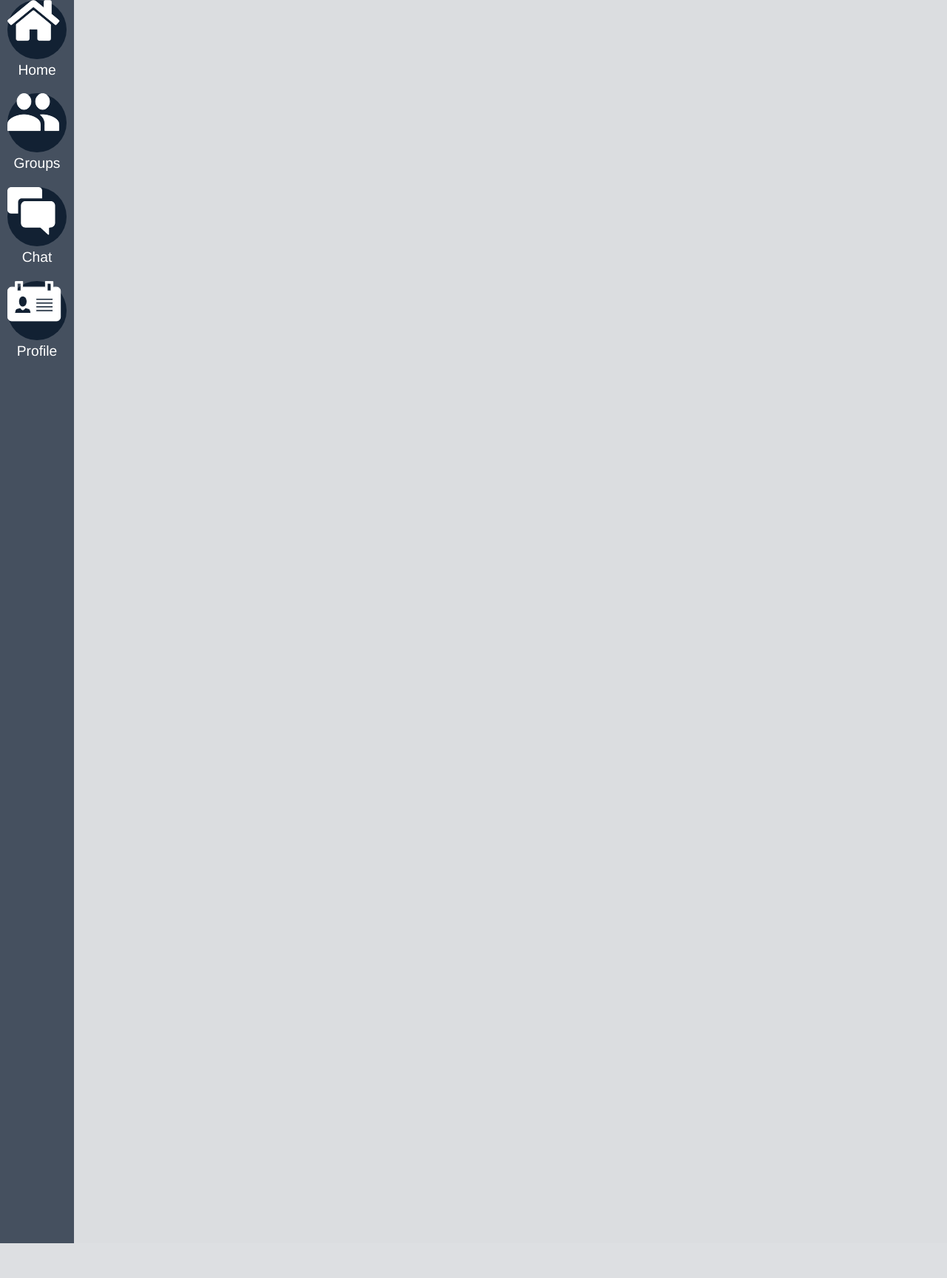
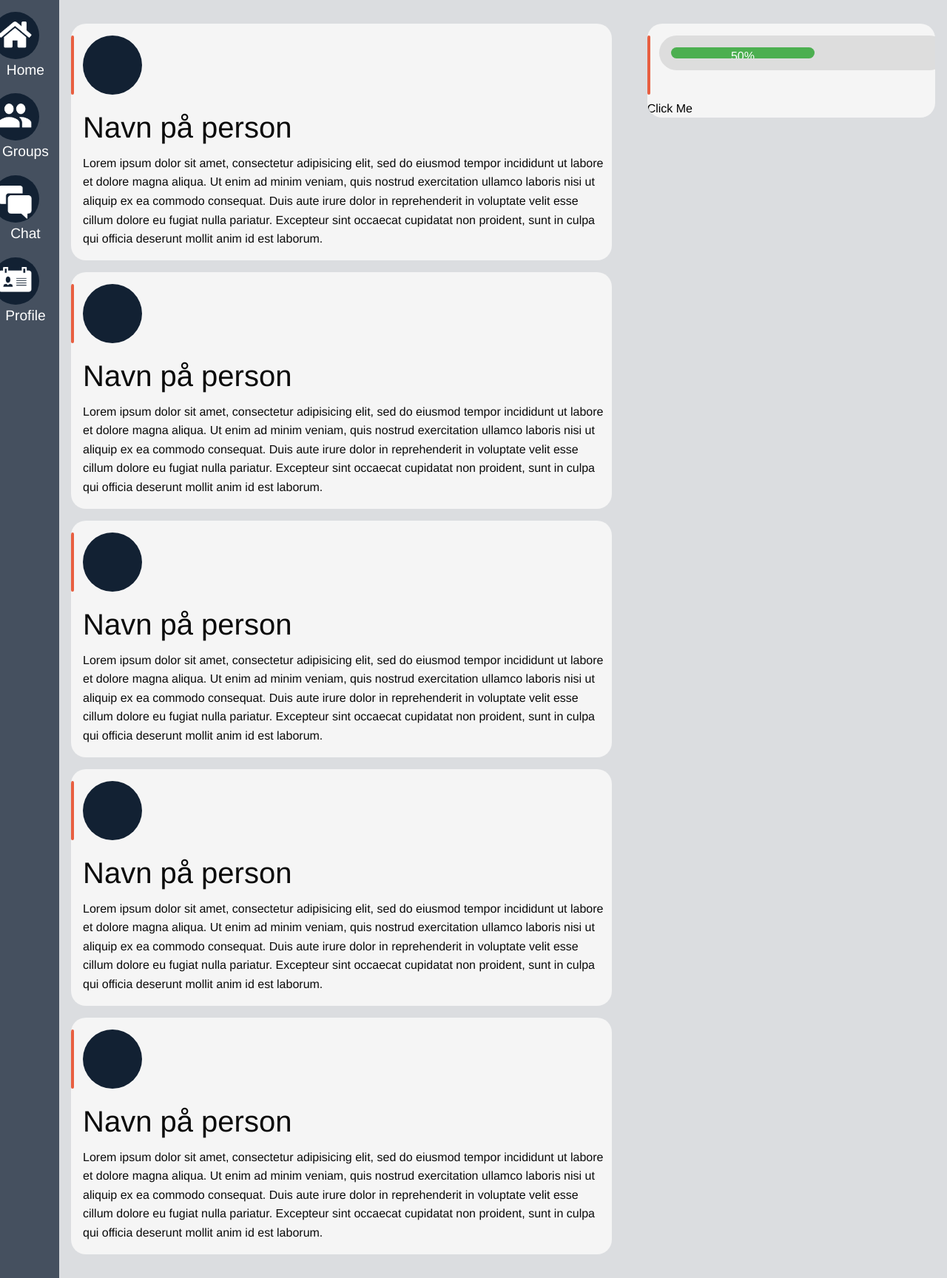
Before and after one commit to Spooph1/Squadt, a PHP site: the page made by Hjemmeside/Semester template.html in a window 1280 px wide. Shown: the part 47-1775 px from the top of the page at 74% size. Before the commit the page ends 1728 px from the top, so only its background shows below. Run offline with PHP 8.4, Linux system fonts and the light colour scheme.

Commit message:
Næsten merge

```diff
--- a/Hjemmeside/Semester template.html
+++ b/Hjemmeside/Semester template.html
@@ -1,12 +1,11 @@
 <!doctype html>
 <html>
 <head>
-<meta charset="utf-8">
-<title>Semesterprojekt template</title>
-<link rel="stylesheet" href="Foundation/assets/css/app.css">
-<link rel="stylesheet" href="css/index.css">
-
-
+	<meta charset="utf-8">
+	<meta name="viewport" content="width=device-width, initial-scale=1.0">
+	<title>Semesterprojekt template</title>
+	<link rel="stylesheet" href="Foundation/assets/css/app.css">
+	<link rel="stylesheet" href="css/index.css">
 </head>
 
 <body>
@@ -19,20 +18,18 @@
 			</div>
 			<div class="top-bar-right"> <!-- Right top bar container -->
 				<ul class="menu"> <!-- Unordered list to store multiple elements -->
-					<li><input type="search" placeholder="Search" id="searchbox" style="width: 555px;"></li> <!-- Search field -->
+					<li><input type="search" placeholder="Search" id="searchbox"></li> <!-- Search field -->
 					<li><img src="img/SettingsIcon.png" class="menuicons"></li> <!-- Settings icon -->
 					<li><img src="img/LogOutIcon.png" class="menuicons"></li> <!-- LogOut icon -->
-
 				</ul>
 			</div>
 		</div>
-	</header>
-	<header> <!-- Side bar -->
-		<div class="side-bar"> <!-- Full side bar container -->
+		 <!-- Side bar -->
+		<div class="side-bar text-center"> <!-- Full side bar container -->
 			<ul class="side-nav" style="list-style-type: none;"> <!-- Unordered list to keep navigational elements -->
 				<li>
 					<div id="homeicon" class="sidebaricon"> <!-- Home icon container -->
-						<img src="img/Homeicon.png" class="iconpics"> <!-- Home icon -->
+						<img src="img/Homeicon.png" > <!-- Home icon -->
 					</div>
 					<div id="hometext"> <!-- Home text container -->
 						<p class="icontext">Home</p> <!-- Home text -->
@@ -40,7 +37,7 @@
 				</li>
 				<li>
 				<div id="groupicon" class="sidebaricon"> <!-- Group icon container -->
-						<img src="img/Groupsicon.png" class="iconpics"> <!-- Group icon -->
+						<img src="img/Groupsicon.png" > <!-- Group icon -->
 					</div>
 					<div id="grouptext"> <!-- Group text container -->
 						<p class="icontext">Groups</p> <!-- Group icon -->
@@ -48,17 +45,15 @@
 				</li>
 				<li>
 				<div id="chaticon" class="sidebaricon"> <!-- Chat icon container -->
-						<img src="img/Chaticon.png" class="iconpics"> <!--  Chat icon -->
+						<img src="img/Chaticon.png"> <!--  Chat icon -->
 					</div>
 					<div id="chattext"> <!-- Chat text container -->
 						<p class="icontext">Chat</p> <!-- Chat text -->
 					</div>
-
-
 				</li>
 				<li>
 					<div id="profileicon" class="sidebaricon"> <!-- profile icon container -->
-						<img src="img/Profileicon.png" class="iconpics"> <!-- Profile icon -->
+						<img src="img/Profileicon.png"> <!-- Profile icon -->
 					</div>
 					<div id="profiletext"> <!-- Profile text container -->
 						<p class="icontext">Profile</p> <!-- Profile text -->
@@ -67,8 +62,74 @@
 			</ul>
 		</div>
 	</header>
+	<main>
+		<!-- ////////// kolonne 1 ///////// -->
+		<div class="column-1">
+			<div class="content">
+				<div class="billede"></div>
+				<h2>Navn på person</h2>
+				<p>Lorem ipsum dolor sit amet, consectetur adipisicing elit, sed do eiusmod tempor incididunt ut labore et dolore magna aliqua. Ut enim ad minim veniam, quis nostrud exercitation ullamco laboris nisi ut aliquip ex ea commodo consequat. Duis aute irure dolor in reprehenderit in voluptate velit esse cillum dolore eu fugiat nulla pariatur. Excepteur sint occaecat cupidatat non proident, sunt in culpa qui officia deserunt mollit anim id est laborum.</p>
+			</div>
+			<div class="content">
+				<div class="billede"></div>
+				<h2>Navn på person</h2>
+				<p>Lorem ipsum dolor sit amet, consectetur adipisicing elit, sed do eiusmod tempor incididunt ut labore et dolore magna aliqua. Ut enim ad minim veniam, quis nostrud exercitation ullamco laboris nisi ut aliquip ex ea commodo consequat. Duis aute irure dolor in reprehenderit in voluptate velit esse cillum dolore eu fugiat nulla pariatur. Excepteur sint occaecat cupidatat non proident, sunt in culpa qui officia deserunt mollit anim id est laborum.</p>
+			</div>
+			<div class="content">
+				<div class="billede"></div>
+				<h2>Navn på person</h2>
+				<p>Lorem ipsum dolor sit amet, consectetur adipisicing elit, sed do eiusmod tempor incididunt ut labore et dolore magna aliqua. Ut enim ad minim veniam, quis nostrud exercitation ullamco laboris nisi ut aliquip ex ea commodo consequat. Duis aute irure dolor in reprehenderit in voluptate velit esse cillum dolore eu fugiat nulla pariatur. Excepteur sint occaecat cupidatat non proident, sunt in culpa qui officia deserunt mollit anim id est laborum.</p>
+			</div>
+			<div class="content">
+				<div class="billede"></div>
+				<h2>Navn på person</h2>
+				<p>Lorem ipsum dolor sit amet, consectetur adipisicing elit, sed do eiusmod tempor incididunt ut labore et dolore magna aliqua. Ut enim ad minim veniam, quis nostrud exercitation ullamco laboris nisi ut aliquip ex ea commodo consequat. Duis aute irure dolor in reprehenderit in voluptate velit esse cillum dolore eu fugiat nulla pariatur. Excepteur sint occaecat cupidatat non proident, sunt in culpa qui officia deserunt mollit anim id est laborum.</p>
+			</div>
+			<div class="content">
+				<div class="billede"></div>
+				<h2>Navn på person</h2>
+				<p>Lorem ipsum dolor sit amet, consectetur adipisicing elit, sed do eiusmod tempor incididunt ut labore et dolore magna aliqua. Ut enim ad minim veniam, quis nostrud exercitation ullamco laboris nisi ut aliquip ex ea commodo consequat. Duis aute irure dolor in reprehenderit in voluptate velit esse cillum dolore eu fugiat nulla pariatur. Excepteur sint occaecat cupidatat non proident, sunt in culpa qui officia deserunt mollit anim id est laborum.</p>
+			</div>
+		</div>
+		<!-- ////////// kolonne 2 ///////// -->
+		<div class="column-2">
+			<div class="content">
+				<div class="progression-container">
+					<div class="progression-bar">50%</div>
+				</div>
+				<br>
+				<button id="progressbar-click">Click Me</button>
+			</div>
+		</div>
+	</main>
 <script src="javascript/index.js" charset="utf-8"></script> <!-- Loading JavaScript -->
 <script src="jquery/jquery.js"></script> <!-- Loading jQuery -->
 <script src="Foundation/assets/js/app.js"></script> <!-- Loading Foundation -->
+	<script type="text/javascript">
+	$(()=> {
+		var value = 70; // et tal i procent
+		$("#progressbar-click").click(()=>{
+			var i = 0;
+			if (i == 0) {
+				i = 1;
+				var elem = $(".progression-bar");
+				var maxWidth = parseInt($(".progression-container").css("width"));
+				var valuePixels = (maxWidth/100)*value;
+				var currentWidth = parseInt($(".progression-bar").css("width"));
+				var id = setInterval(frame, 10);
+				function frame() {
+					if ( currentWidth >= valuePixels) {
+						clearInterval(id);
+						i = 0;
+					} else {
+						currentWidth++;
+						var currentWidthPercent = Math.ceil(currentWidth/maxWidth * 100);
+						$(".progression-bar").css("width",currentWidth);
+						// beregn procent fra 100 -> width
+						$(".progression-bar").html(currentWidthPercent+"%");
+					}
+				}
+	}})});
+	</script>
 </body>
 </html>
--- a/Hjemmeside/css/index.css
+++ b/Hjemmeside/css/index.css
@@ -12,10 +12,14 @@
 	--mainContainer-background-color: #FFFFFF;
     font-size: 16px;
   }
+* {
+  box-sizing: border-box;
+}
 
 body{
 	background-color: var(--main-background-color);
 }
+header{}
 .top-bar{
 	background: var(--main-navbar-color);
 }
@@ -30,7 +34,7 @@ body{
 	margin-right: 10px;
 }
 #searchbox{
-  width: 350px!important;
+  width: 350px;
   height: 22px;
   background: white;
   border-radius: 20px;
@@ -38,26 +42,95 @@ body{
 .icontext{
 	color: #ffffff;
 	font-size: 1.2em;
-	text-align: center;
 }
 .side-bar{
 	background-color: var(--side-navbar-color);
-	width: 100px;
+	width: 5rem;
 	height: 100vh;
 	position: fixed;
-
 }
-.side-nav{
-	height: 100vh;
-	position: relative;
-}
+ .side-bar ul li p {
+    margin-left: -0.7rem;
+  }
 .sidebaricon{
 	background-color: var(--main-navbar-color);
 	border-radius: 50%;
-	width: 80px;
-	height: 80px;
-	margin: 0 auto;
+	width: 4rem;
+	height: 4rem;
+	margin-top: 1rem;
+    padding: 5% 0;
+    margin-left: -0.7rem;
 }
-.iconpics{
+  .sidebaricon img {
+    padding: 15% 0;
+    width: 70%;
+  }
 
+main {
+  display: grid;
+  grid-gap: 1rem;
+  grid-template-columns: [col-1] 2fr [col-2] minmax(300px, 1fr);
+  height: 100vh;
 }
+  main div {
+    background-color: var(--main-background-color);
+    overflow-y: scroll;
+    margin: 1rem;
+  }
+  main div::-webkit-scrollbar {
+    display: none;
+  }
+  main div {
+    -ms-overflow-style: none;
+  }
+  /* ////////// kolonne 1 ///////// */
+  .column-1 {
+    grid-column: 1;
+    margin-left: 6rem;
+  }
+  .content {
+    width: 100%;
+    margin-left: auto;
+    background: var(--container-background-color);
+    border-radius: 20px;
+    position: relative;
+  }
+  .content::after {
+    content: "";
+    position: absolute;
+    background: var(--main-orange-color);
+    width: 0.25rem;
+    height: 5rem;
+    border-radius: 2px;
+    left: 0px;
+    top: 1rem;
+  }
+  .content .billede {
+    background-color: var(--main-navbar-color);
+    border-radius: 50%;
+  	width: 5rem;
+  	height: 5rem;
+  }
+  .content p, h2 {
+    margin-left: 1rem;
+  }
+
+  /* ////////// kolonne 2 ///////// */
+  .column-2 {
+    grid-column: 2;
+  }
+    /* progression */
+    .progression-container {
+      width: 100%;
+      background-color: #ddd;
+      border-radius: 25px;
+    }
+
+    .progression-bar {
+      width: 50%;
+      height: 15px;
+      border-radius: 25px;
+      background-color: #4CAF50;
+      text-align: center;
+      color: white;
+    }
```
